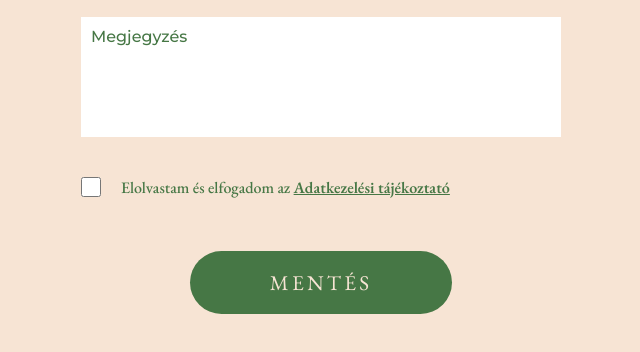
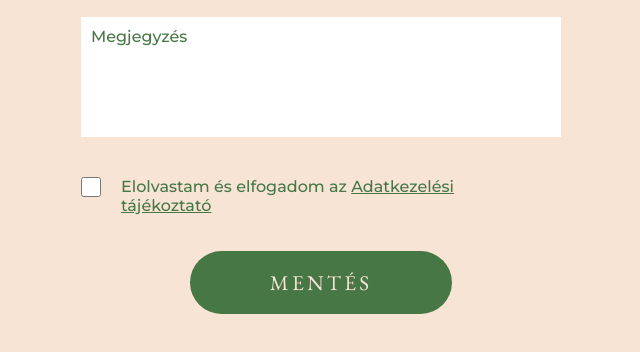
Before and after one commit to DooZeeR/uibuild-exam-m2, a plain HTML site: page index.html in a window 1280 px wide. Shown: the part 368-720 px from the top of the page, without its empty margins (319-959 px from the left). Drawn offline with nearby package versions, Linux system fonts and the light colour scheme.

Commit message:
na most kész

```diff
--- a/style.scss
+++ b/style.scss
@@ -140,11 +140,18 @@ body{
     display: block;
     font-size: 16px;
     font-weight: 500;
+    font-family: 'Montserrat', sans-serif;
     margin: 20px 0 0 40px;
     padding-top: 20px;
     padding-right: 20px;
     font-style: normal;
     color: #467745;
+    a{
+      font-size: 16px;
+      font-weight: 500;
+      font-family: 'Montserrat', sans-serif;
+      color: #467745;
+    }
   }
 }
 
```
Also changed, not shown: style.css, 1 other file.
